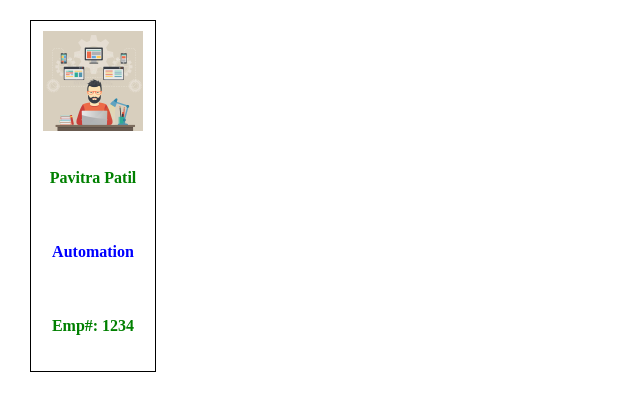
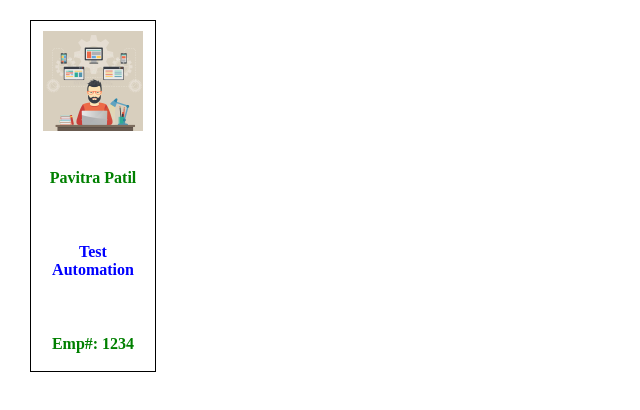
Before and after one commit to ppatilgit/web-recap, a plain HTML site: page index.html in a window 1280 px wide. Shown: the whole page, without its empty margins (0-640 px from the left). Drawn offline with Linux system fonts and the light colour scheme.

Commit message:
change tag

```diff
--- a/index.html
+++ b/index.html
@@ -15,7 +15,7 @@
     <div class = "card">
         <img src="SE.jpg" alt="Girl in a jacket" width="100" height="100"><br></br>
         <h1 id="fname">Pavitra Patil</h1><br></br>
-        <h2 id="role">Automation</h2><br></br>
+        <h2 id="role">Test Automation</h2><br></br>
         <h1 id="employeeId">Emp#: 1234</h1><br></br>
     </div>
 
```
